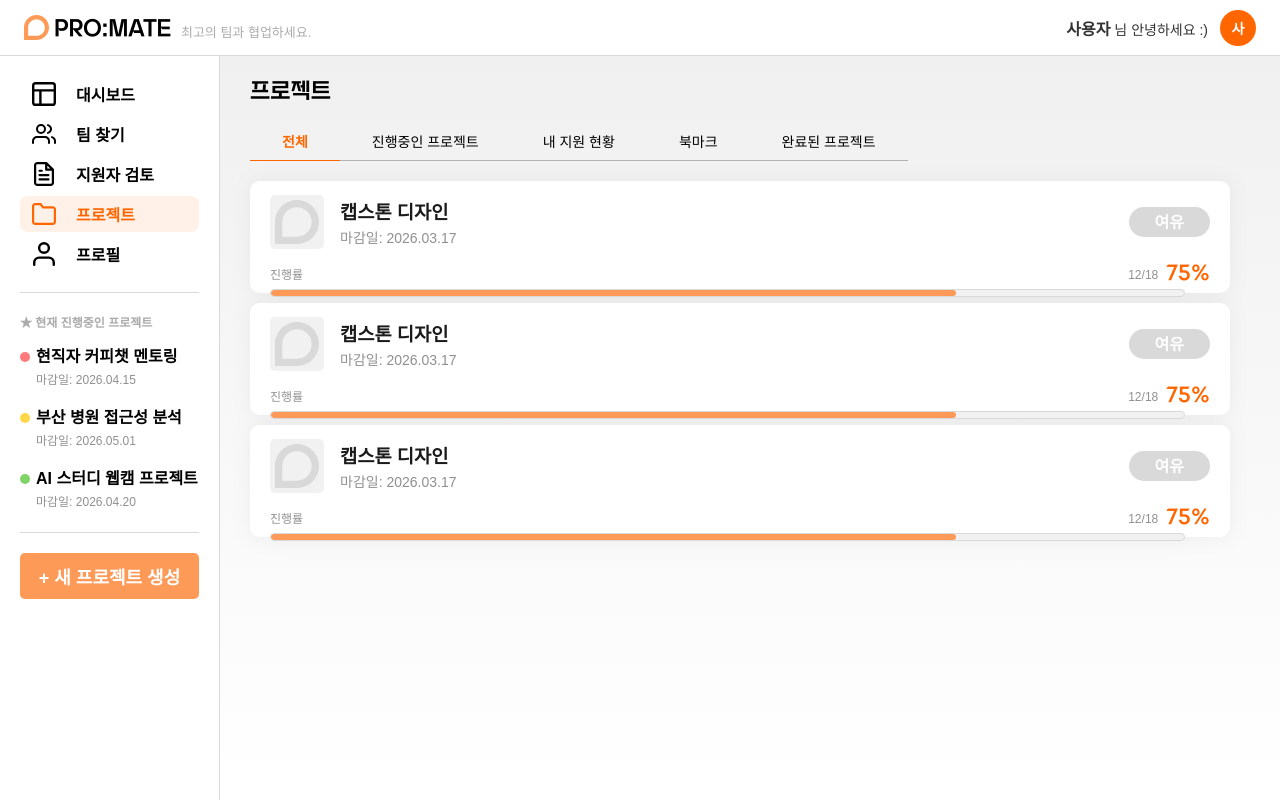
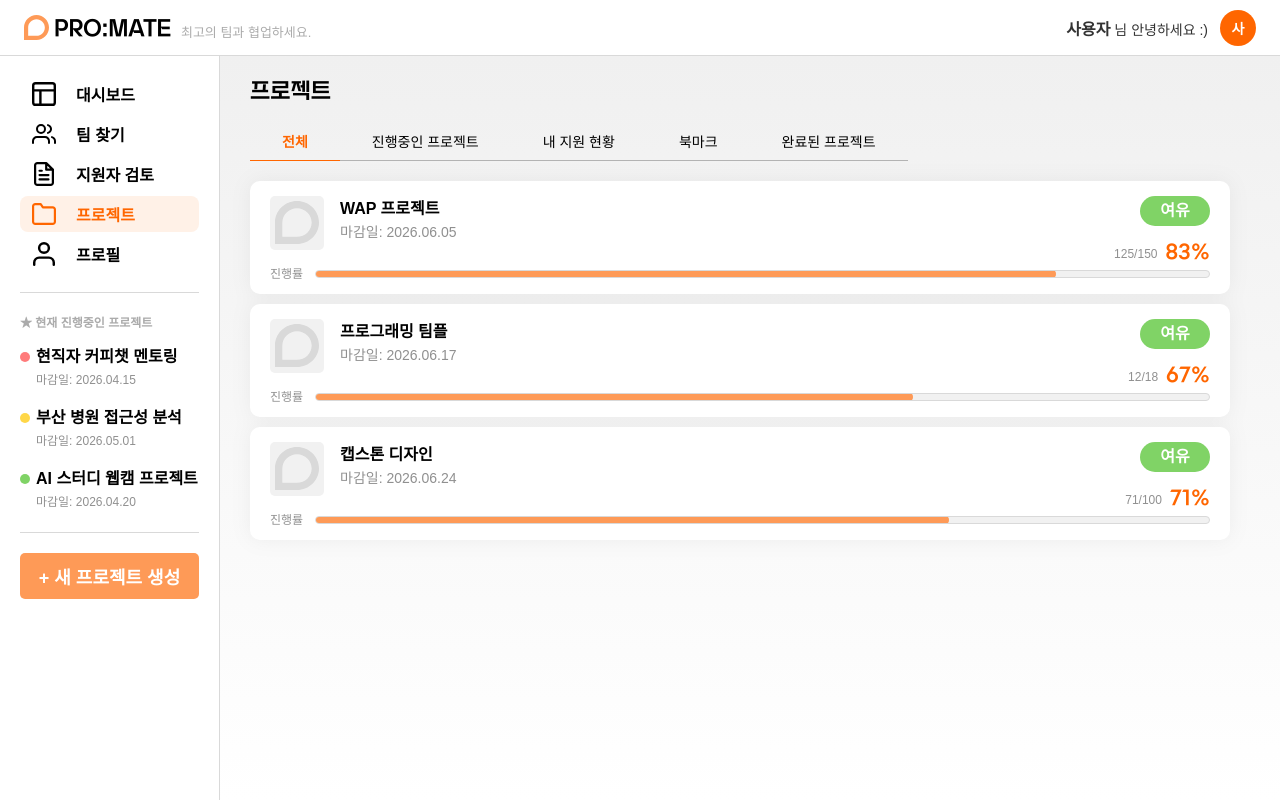
Before and after one commit to pknu-wap/promate, a React (Vite) app in the folder FE/: page /project in a window 1280 px wide. Built offline with nearby package versions, Linux system fonts and the light colour scheme; no server answers.

Commit message:
style: 레이아웃 수정 및 진행률 로직 추가

```diff
--- a/FE/src/pages/ProjectPage/ProjectPage.jsx
+++ b/FE/src/pages/ProjectPage/ProjectPage.jsx
@@ -9,9 +9,9 @@ function ProjectPage() {
 
   // 임시 데이터
   const dummyProjects = [
-    { id: 1, title: '캡스톤 디자인', dueDate: '2026.03.17', status: '여유', currentStep: 12, totalStep: 18, progress: 75 },
-    { id: 2, title: '캡스톤 디자인', dueDate: '2026.03.17', status: '여유', currentStep: 12, totalStep: 18, progress: 75 },
-    { id: 3, title: '캡스톤 디자인', dueDate: '2026.03.17', status: '여유', currentStep: 12, totalStep: 18, progress: 75 }
+    { id: 1, title: 'WAP 프로젝트', dueDate: '2026.06.05', status: '여유', currentStep: 125, totalStep: 150 },
+    { id: 2, title: '프로그래밍 팀플', dueDate: '2026.06.17', status: '여유', currentStep: 12, totalStep: 18 },
+    { id: 3, title: '캡스톤 디자인', dueDate: '2026.06.24', status: '여유', currentStep: 71, totalStep: 100 }
   ];
 
   return (
@@ -40,7 +40,6 @@ function ProjectPage() {
               status={project.status}
               currentStep={project.currentStep}
               totalStep={project.totalStep}
-              progress={project.progress}
             />
           ))}
         </div>
--- a/FE/src/pages/ProjectPage/components/ProjectBox/ProjectBox.css
+++ b/FE/src/pages/ProjectPage/components/ProjectBox/ProjectBox.css
@@ -1,13 +1,28 @@
 .project-box {
   display: flex;
   flex-direction: column;
+  justify-content: center;
+  gap: 3px;
   padding: 14px 20px;
-  gap: 10px;
   width: 100%;
-  height: 112px;
+  height: 113px;
   background: #FFFFFF;
   border-radius: 10px;
   box-sizing: border-box;
+}
+
+.project-box-upper {
+  display: flex;
+  width: 100%;
+  align-items: flex-start;
+  gap: 16px;
+  margin-top: 1px;
+}
+
+.project-box-content {
+  display: flex;
+  flex-direction: column;
+  flex: 1;
 }
 
 .project-box-top {
@@ -16,7 +31,7 @@
   justify-content: space-between;
   align-items: center;
   width: 100%;
-  height: 54px;
+  height: 42px;
 }
 
 .project-box-info {
@@ -30,13 +45,13 @@
   display: flex;
   flex-direction: column;
   gap: 6px;
+  margin-top: 6px;
 }
 
-.project-title {
+.project-box-title {
   font-family: 'Pretendard', sans-serif;
   font-style: normal;
   font-weight: 600;
-  font-size: 16px;
   line-height: 19px;
   color: #000000;
   margin: 0;
@@ -56,15 +71,16 @@
   flex-direction: row;
   justify-content: center;
   align-items: center;
+  align-self: flex-start;
 }
 
 .status-badge {
   display: flex;
   justify-content: center;
   align-items: center;
-  padding: 6px 26px;
+  width: 70px;
   height: 30px;
-  background: #D9D9D9;
+  background: #80D366;
   border-radius: 20px;
   font-family: 'Pretendard', sans-serif;
   font-style: normal;
@@ -85,9 +101,13 @@
 .progress-header {
   display: flex;
   flex-direction: row;
-  justify-content: space-between;
-  align-items: baseline;
-  margin-bottom: 4px;
+  align-items: center;
+  width: 100%;
+  gap: 12px;
+}
+
+.progress-header .progress-bar {
+  flex: 1;
 }
 
 .progress-label,
@@ -105,6 +125,7 @@
   flex-direction: row;
   align-items: baseline;
   gap: 8px;
+  justify-content: flex-end;
 }
 
 .progress-percent {
@@ -116,7 +137,7 @@
   line-height: 26px;
 }
 
-.progress-bar-container {
+.progress-bar {
   width: 100%;
   height: 8px;
   background: #F1F1F1;
@@ -126,7 +147,7 @@
   position: relative;
 }
 
-.progress-bar-fill {
+.progress-fill {
   height: 8px;
   background: #FE9A57;
   border-radius: 90px;
--- a/FE/src/pages/ProjectPage/components/ProjectBox/ProjectBox.jsx
+++ b/FE/src/pages/ProjectPage/components/ProjectBox/ProjectBox.jsx
@@ -3,14 +3,18 @@ import ProjectAvatar from '../../../../components/ProjectAvatar/ProjectAvatar';
 import ProgressBar from '../../../../components/ProgressBar/ProgressBar';
 import './ProjectBox.css';
 
-function ProjectBox({ title, dueDate, status, currentStep, totalStep, progress, avatarSrc }) {
+function ProjectBox({ title, dueDate, status, currentStep, totalStep, avatarSrc }) {
+  const calculatedProgress = totalStep > 0 ? Math.round((currentStep / totalStep) * 100) : 0;
+
   return (
     <div className="project-box">
+      <div className="project-box-upper">
+        <ProjectAvatar src={avatarSrc} size="54px" />
+        <div className="project-box-content">
           <div className="project-box-top">
             <div className="project-box-info">
-          <ProjectAvatar src={avatarSrc} size="54px" />
               <div className="project-box-text">
-            <h3 className="project-box-title">{title}</h3>
+                <h4 className="project-box-title">{title}</h4>
                 <span className="project-due-date">마감일: {dueDate}</span>
               </div>
             </div>
@@ -18,16 +22,16 @@ function ProjectBox({ title, dueDate, status, currentStep, totalStep, progress,
               <span className="status-badge">{status}</span>
             </div>
           </div>
+          <div className="progress-stats">
+            <span className="progress-step">{currentStep}/{totalStep}</span>
+            <span className="progress-percent">{calculatedProgress}%</span>
+          </div>
+        </div>
+      </div>
 
-      <div className="project-box-bottom">
       <div className="progress-header">
         <span className="progress-label">진행률</span>
-          <span className="progress-stats">
-            <span className="progress-step">{currentStep}/{totalStep}</span>
-            <span className="progress-percent">{progress}%</span>
-          </span>
-        </div>
-        <ProgressBar percent={progress} />
+        <ProgressBar percent={calculatedProgress} />
       </div>
     </div>
   );
```
Lines whose indentation alone changed are shown as unchanged.
